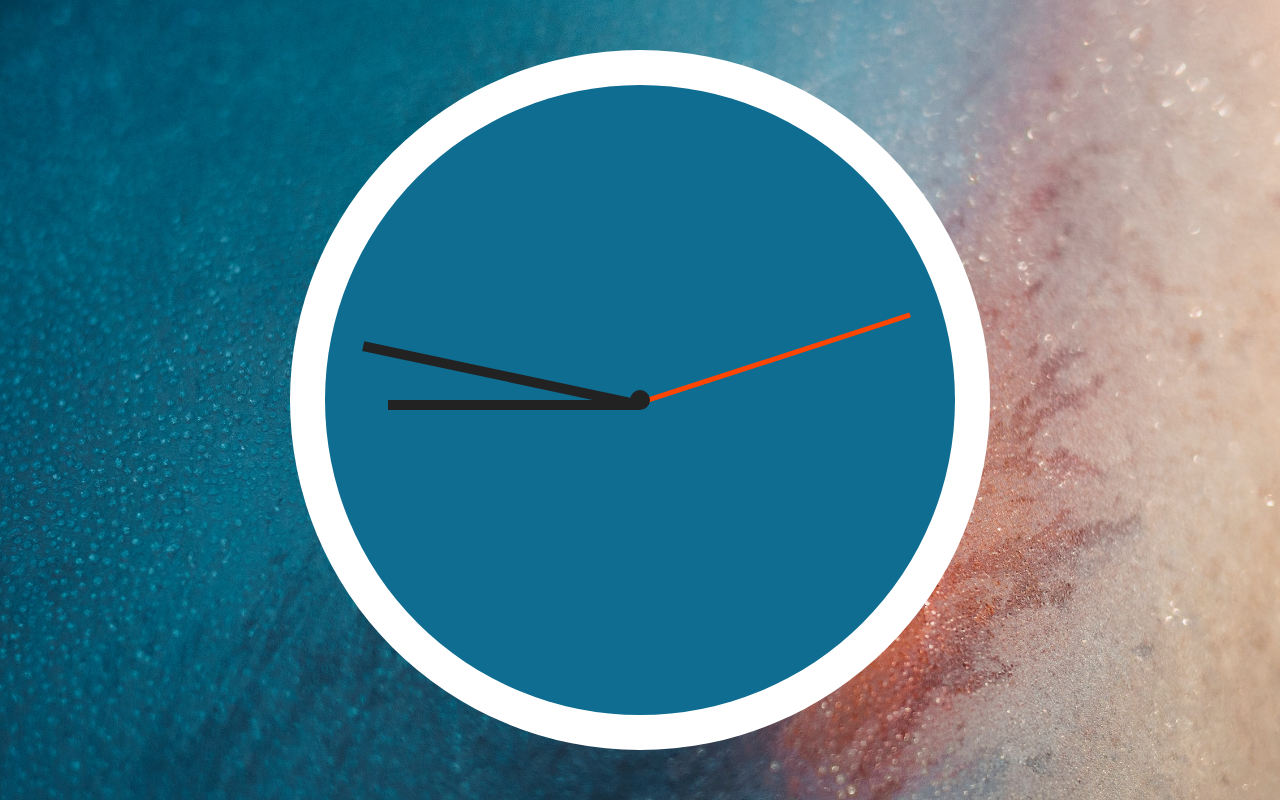
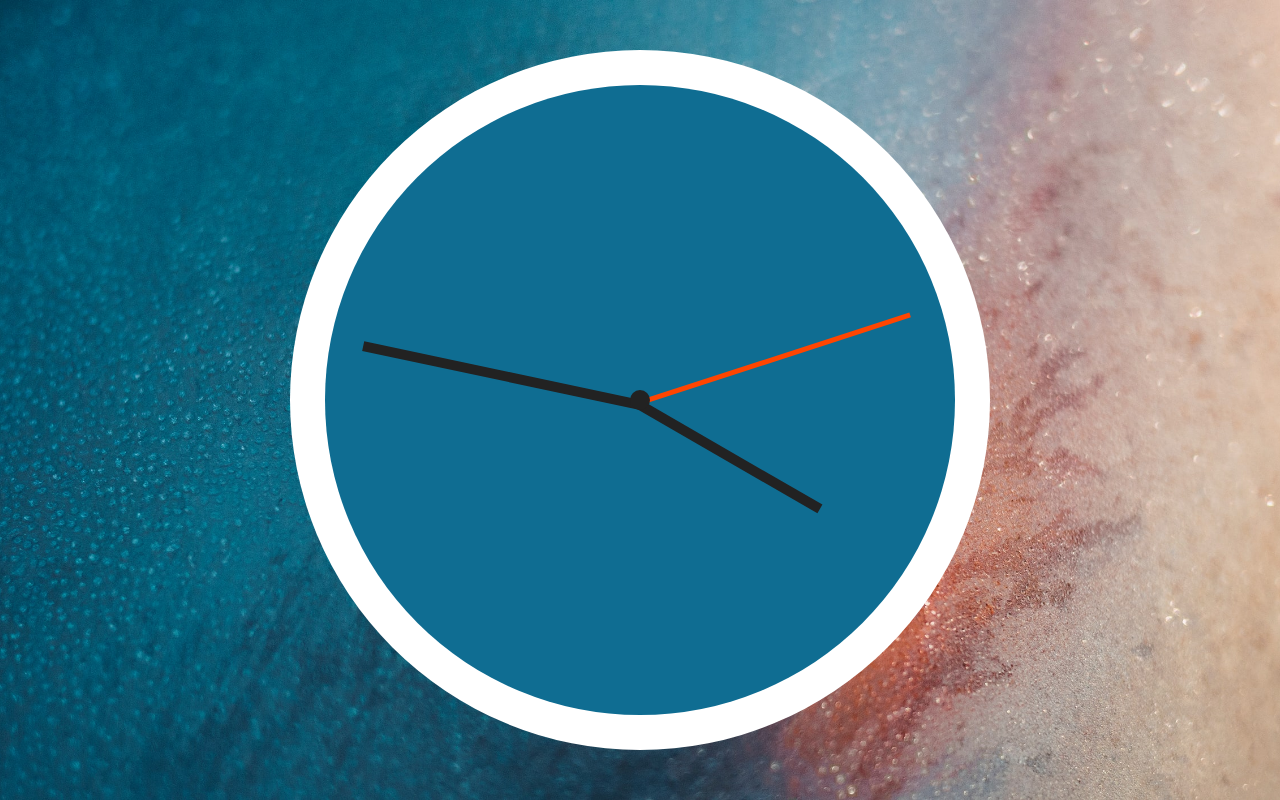
Before and after one commit to admclamb/30-day-javaScript, a plain HTML site: page 02-javascript-clock/index.html in a window 1280 px wide. Drawn offline with Linux system fonts and the light colour scheme.

Commit message:
Update Everything

```diff
--- a/02-javascript-clock/src/main.js
+++ b/02-javascript-clock/src/main.js
@@ -35,7 +35,7 @@ function displayHours(hours) {
   }
   const percent = Number(hours / maxHours);
   const degree = percent * 360 + 90;
-  hourHand.style.transform = `rotate(${degree}}deg)`;
+  hourHand.style.transform = `rotate(${degree}deg)`;
 }
 
 function main() {
--- a/02-javascript-clock/style.css
+++ b/02-javascript-clock/style.css
@@ -40,7 +40,7 @@ main {
 
 .hour-hand {
   height: 10px;
-  width: 40%;
+  width: 33%;
   background-color: #222;
 }
 
```
